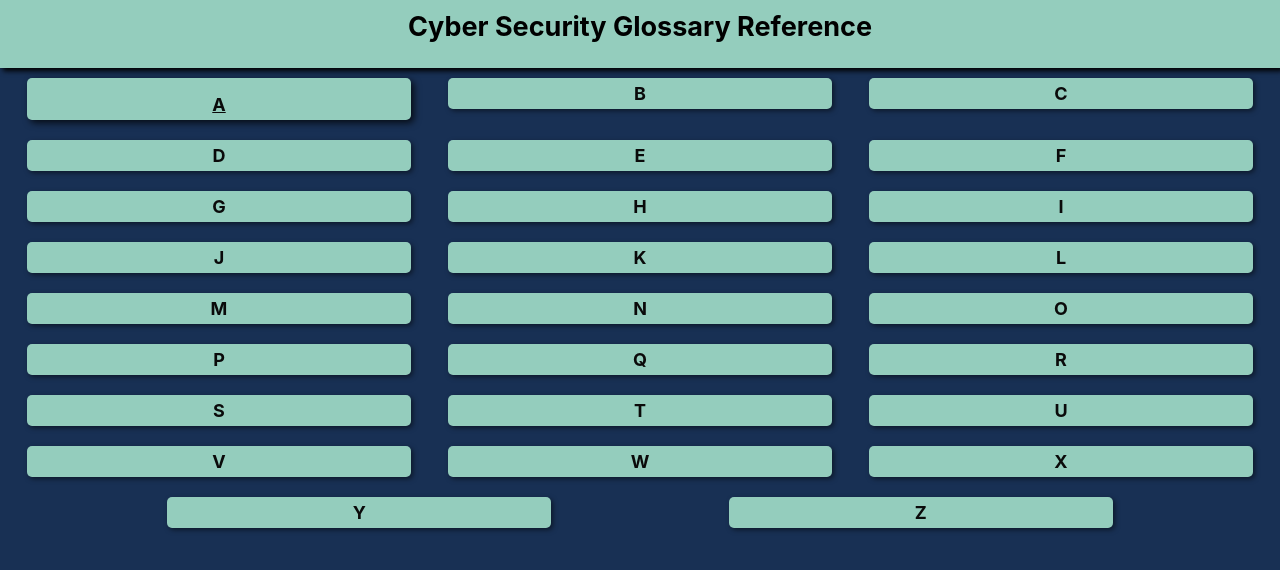
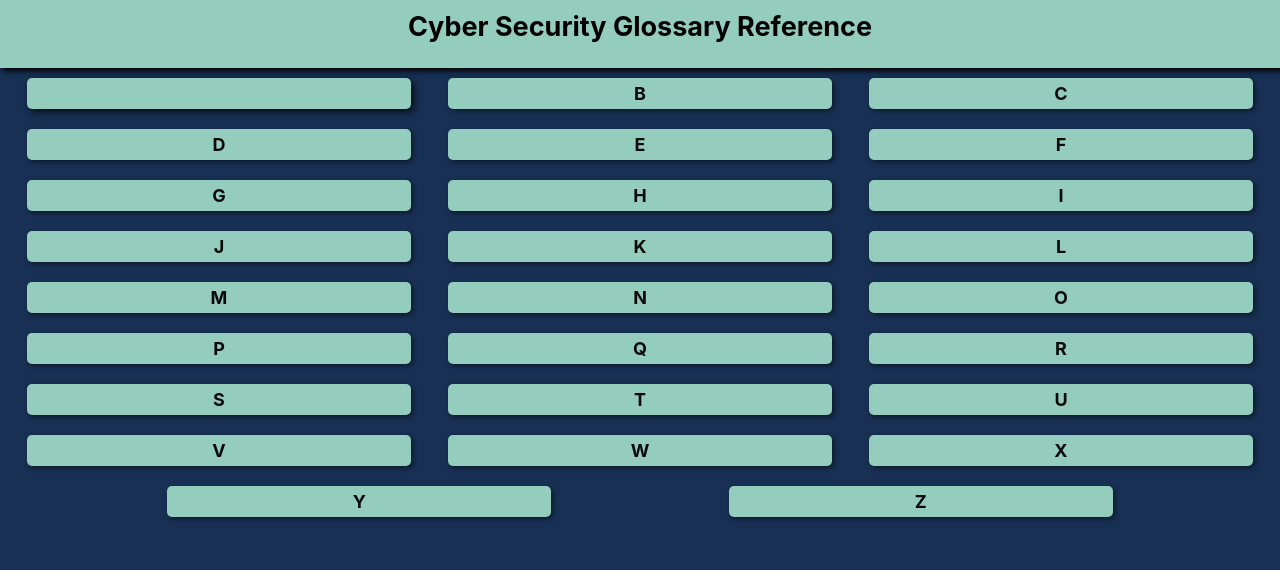
Before and after one commit to MixOfWar/cyber-security-glossary-reference, a React (Create React App) app: page / in a window 1280 px wide. In both pictures the pointer is over the element 219 px from the left and 93 px from the top of the page. Shown: the top 570 px of the page. Built offline with nearby package versions, Linux system fonts and the light colour scheme.

Commit message:
accents added emphasis removed

```diff
--- a/src/components/ContentCard/ContentCard.scss
+++ b/src/components/ContentCard/ContentCard.scss
@@ -12,10 +12,10 @@ $sec-text: #0a0a0a;
 	border-radius: 5px;
 	box-shadow: 2px 2px 5px rgba(0, 0, 0, 0.5);
 	&:hover {
-		box-shadow: 5px 5px 7px rgba(0, 0, 0, 0.8);
+		box-shadow: 5px 5px 10px rgba(0, 0, 0, 9);
 		cursor: pointer;
 		.card-header {
-			text-emphasis: filled $secondary;
+			color: $secondary;
 		}
 	}
 	.card-header {
@@ -43,12 +43,15 @@ $sec-text: #0a0a0a;
 				border-radius: 5px;
 				box-shadow: 2px 2px 5px rgba(0, 0, 0, 0.5);
 				&:hover {
-					box-shadow: 3px 3px 7px rgba(0, 0, 0, 0.75);
+					box-shadow: 5px 5px 10px rgba(0, 0, 0, 0.9);
 				}
 				.innerCard {
 					width: 100%;
 					&:hover {
-						text-emphasis: filled $secondary;
+						.card-title {
+							text-decoration: underline;
+							color: $accent;
+						}
 					}
 					.card-title {
 						width: 100%;
```
